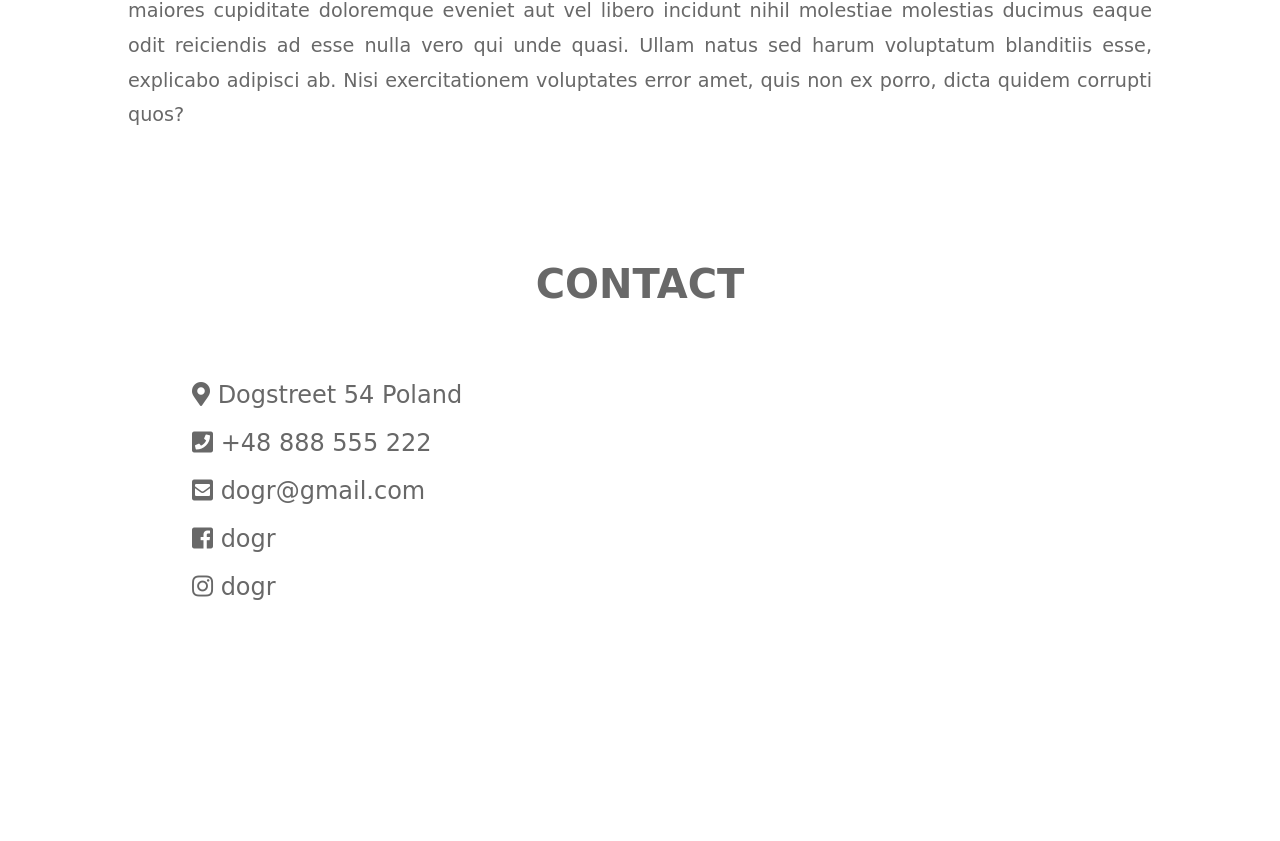
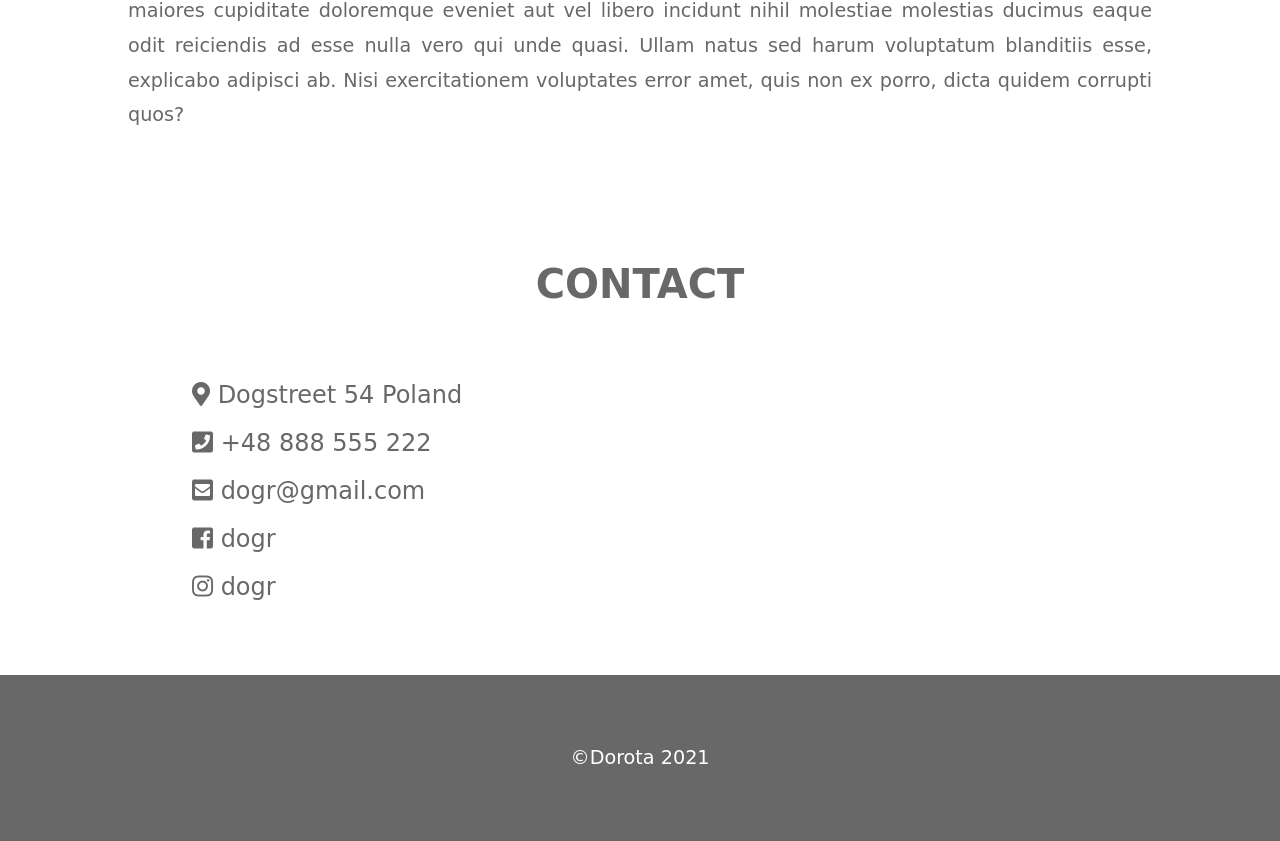
Before and after one commit to dorekstworek/dogrestaurant, a plain HTML site: page index.html in a window 1280 px wide. Shown: the part 6923-7764 px from the top of the page. Before the commit the page ends 7598 px from the top, so only its background shows below. Drawn offline with Linux system fonts and the light colour scheme; a web font is replaced by a local one.

Commit message:
add footer

```diff
--- a/index.html
+++ b/index.html
@@ -57,7 +57,9 @@
             <p><i class="fab fa-facebook-square"></i></i> dogr</p>
             <p><i class="fab fa-instagram"></i> dogr</p>
         </div>
-
     </section>
+    <footer>
+        &copy;Dorota 2021
+    </footer>
 </body>
 </html>
--- a/style.css
+++ b/style.css
@@ -93,3 +93,11 @@ div.contact{
     text-align: justify;
     line-height: 200%;
 }
+footer{
+    padding: 5% 10%;
+    font-size: 1.2rem;
+    text-align: center;
+    line-height: 200%;
+    color: white;
+    background-color: rgb(104, 104, 104);
+}
```
